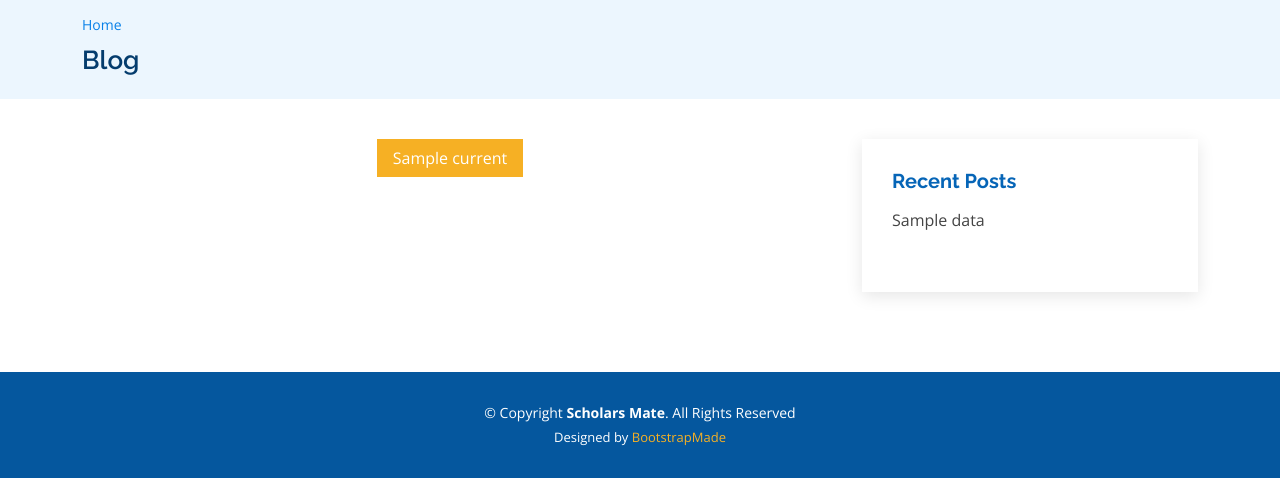
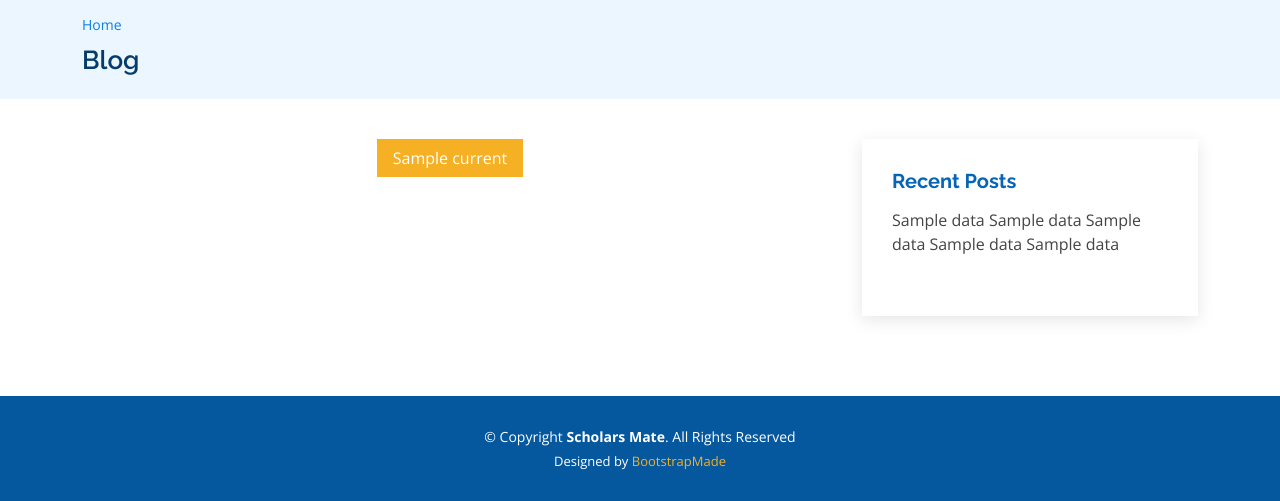
Before and after one commit to Nacool97/schorlarship_scraper, a Flask app: template templates/index.html in a window 1280 px wide. Shown: the part 131-632 px from the top of the page. Run offline with Flask 2, Linux system fonts and the light colour scheme; the template is opened without the code that fills it: most values are stand-ins (such as "Sample title", 1, 10 or a date in 2020); some libraries are stand-ins or nearby versions.

Commit message:
new code for recent data

```diff
--- a/app.py
+++ b/app.py
@@ -22,7 +22,7 @@ def index(page):
         next_page = None
     from_page = (current-1)*cont_count
     to_page = current*cont_count
-    recent_data = list(collection.find({'expired':False}).sort({'_id':-1}).limit(5))
+    recent_data = list(collection.find({'expired':False}).sort({'_id':-1}))
 
     return render_template('index.html',data=data,from_page=from_page,to_page=to_page,current=current,next=next_page,previous=previous_page,recent_data=recent_data)
 
--- a/templates/index.html
+++ b/templates/index.html
@@ -180,12 +180,12 @@
 
               <h3 class="sidebar-title">Recent Posts</h3>
               <div class="sidebar-item recent-posts">
-                {% for x in recent_data %}
+                {% for x in range(0,5) %}
                 <!--<div class="post-item clearfix">
                   <h4><a href="{{ recent_data[x]['metadata'][-1]['website'] }}">{{ recent_data[x]['name'] }}</a></h4>
                   <time datetime="{{ d['deadline'] }}">{{ d['deadline'] }}</time>
                 </div>-->
-                {{ x }}
+                {{ recent_data[x]['name'] }}
                 {% endfor %}
               </div><!-- End of recent entries-->
 
```
